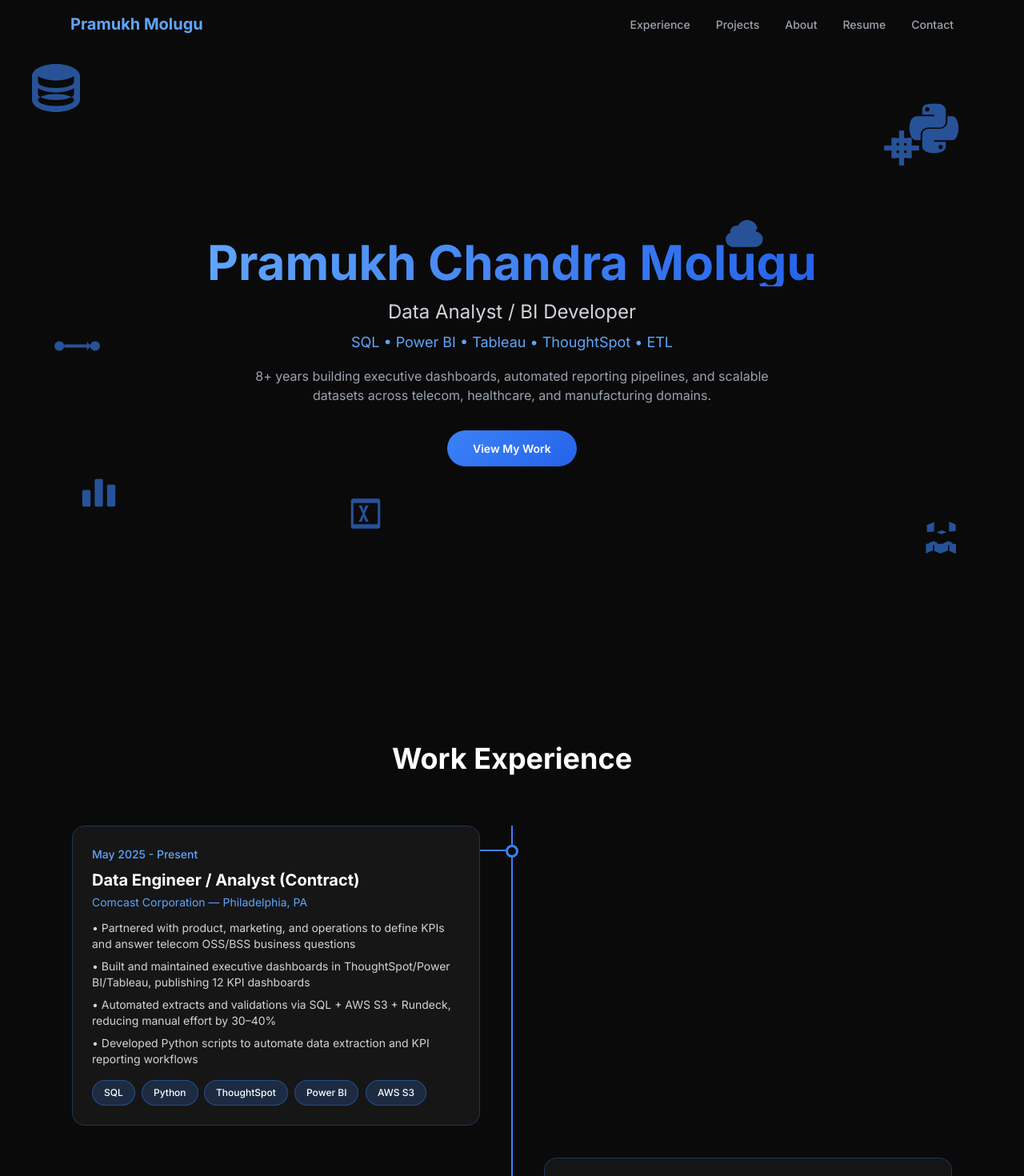
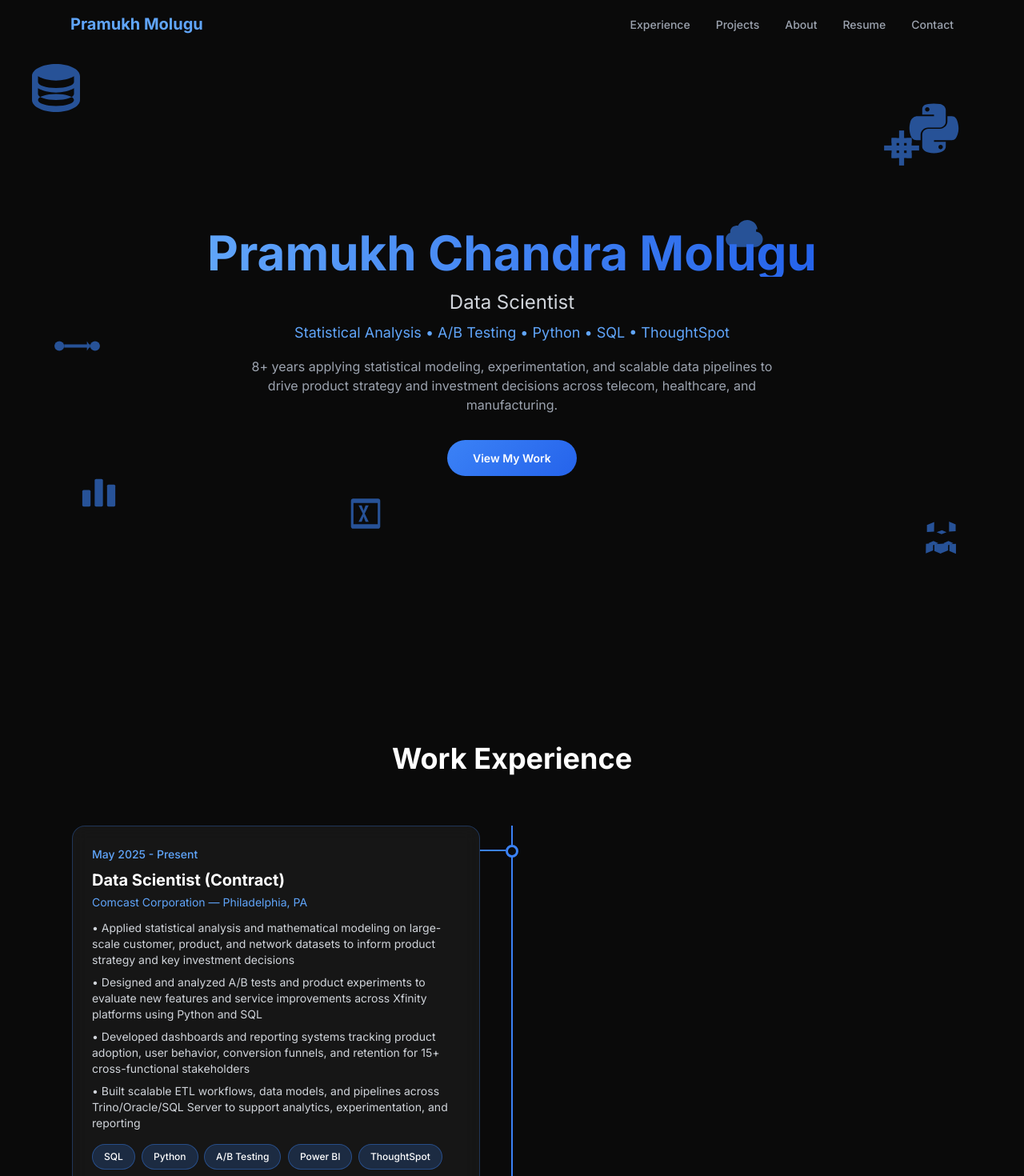
Before and after one commit to pramukhmolugu/portfolio, a Next.js app: page / in a window 1280 px wide. Shown: the top 1470 px of the page at 80% size. Built offline with nearby package versions, Linux system fonts and the light colour scheme.

Commit message:
Rebrand: Data Scientist framing - update Comcast role, bullets, tags, project, hero, about

```diff
--- a/pages/index.js
+++ b/pages/index.js
@@ -55,8 +55,8 @@ export default function Portfolio() {
   return (
     <>
       <Head>
-        <title>Pramukh Chandra Molugu - Data Analyst / BI Developer</title>
-        <meta name="description" content="Data Analyst / BI Developer with 8+ years of experience in SQL, Power BI, Tableau, ThoughtSpot, and ETL" />
+        <title>Pramukh Chandra Molugu - Data Scientist</title>
+        <meta name="description" content="Data Scientist with 8+ years of experience in statistical analysis, A/B testing, experimentation, SQL, Python, Power BI, ThoughtSpot, and scalable ETL pipelines" />
         <meta name="viewport" content="width=device-width, initial-scale=1" />
         <link rel="icon" href="/favicon.ico" />
       </Head>
@@ -700,14 +700,14 @@ export default function Portfolio() {
               Pramukh Chandra Molugu
             </h1>
             <p className="hero-animate hero-animate-2 text-lg sm:text-xl md:text-2xl text-gray-300 mb-2">
-              Data Analyst / BI Developer
+              Data Scientist
             </p>
             <p className="hero-animate hero-animate-3 text-sm sm:text-base md:text-lg text-blue-400 mb-4">
-              SQL • Power BI • Tableau • ThoughtSpot • ETL
+              Statistical Analysis • A/B Testing • Python • SQL • ThoughtSpot
             </p>
             <p className="hero-animate hero-animate-4 text-sm sm:text-base text-gray-400 mb-8 max-w-2xl mx-auto leading-relaxed px-2">
-              8+ years building executive dashboards, automated reporting pipelines,
-              and scalable datasets across telecom, healthcare, and manufacturing domains.
+              8+ years applying statistical modeling, experimentation, and scalable data pipelines
+              to drive product strategy and investment decisions across telecom, healthcare, and manufacturing.
             </p>
             <button
               className="hero-animate hero-animate-5 btn-primary"
@@ -728,20 +728,21 @@ export default function Portfolio() {
               <div className="timeline-item">
                 <div className="timeline-card">
                   <div className="timeline-date">May 2025 - Present</div>
-                  <h3 className="text-xl font-bold mb-1">Data Engineer / Analyst (Contract)</h3>
+                  <h3 className="text-xl font-bold mb-1">Data Scientist (Contract)</h3>
                   <p className="text-blue-400 text-sm mb-3">Comcast Corporation — Philadelphia, PA</p>
                   <ul className="space-y-2 text-gray-300 text-sm mb-4">
-                    <li>• Partnered with product, marketing, and operations to define KPIs and answer telecom OSS/BSS business questions</li>
-                    <li>• Built and maintained executive dashboards in ThoughtSpot/Power BI/Tableau, publishing 12 KPI dashboards</li>
-                    <li>• Automated extracts and validations via SQL + AWS S3 + Rundeck, reducing manual effort by 30–40%</li>
-                    <li>• Developed Python scripts to automate data extraction and KPI reporting workflows</li>
+                    <li>• Applied statistical analysis and mathematical modeling on large-scale customer, product, and network datasets to inform product strategy and key investment decisions</li>
+                    <li>• Designed and analyzed A/B tests and product experiments to evaluate new features and service improvements across Xfinity platforms using Python and SQL</li>
+                    <li>• Developed dashboards and reporting systems tracking product adoption, user behavior, conversion funnels, and retention for 15+ cross-functional stakeholders</li>
+                    <li>• Built scalable ETL workflows, data models, and pipelines across Trino/Oracle/SQL Server to support analytics, experimentation, and reporting</li>
                   </ul>
                   <div className="flex flex-wrap gap-2">
                     <span className="skill-tag">SQL</span>
                     <span className="skill-tag">Python</span>
+                    <span className="skill-tag">A/B Testing</span>
+                    <span className="skill-tag">Power BI</span>
                     <span className="skill-tag">ThoughtSpot</span>
-                    <span className="skill-tag">Power BI</span>
-                    <span className="skill-tag">AWS S3</span>
+                    <span className="skill-tag">Trino</span>
                   </div>
                 </div>
               </div>
@@ -835,11 +836,11 @@ export default function Portfolio() {
                 </div>
               </div>
 
-              {/* Telecom Analytics */}
+              {/* Xfinity Product Analytics */}
               <div className="card-hover bg-[#1a1a1a]/80 backdrop-blur-sm p-6 rounded-2xl border border-gray-800">
-                <h3 className="text-xl font-bold mb-3">Telecom Order & Toast Trend Analytics</h3>
+                <h3 className="text-xl font-bold mb-3">Xfinity Product Analytics Dashboard</h3>
                 <p className="text-gray-400 mb-4 text-sm leading-relaxed">
-                  Developed trend dashboards and reporting using Trino/Oracle SQL + Power BI/ThoughtSpot to track impacted orders/toasts/accounts by day for anomaly detection.
+                  Developed trend dashboards using Trino/Oracle SQL and Power BI/ThoughtSpot to track product adoption, user behavior, and anomaly detection across Comcast&apos;s digital platforms, supporting executive review and experimentation reporting.
                 </p>
                 <div className="flex flex-wrap gap-2 mb-4">
                   <span className="skill-tag">SQL</span>
@@ -875,13 +876,13 @@ export default function Portfolio() {
               <div className="lg:col-span-2">
                 <div className="space-y-6 text-gray-300 leading-relaxed">
                   <p>
-                    I'm a Data Analyst / BI Developer with 8+ years of experience turning complex datasets into reliable dashboards, automated reporting, and decision-ready insights. I've worked across telecom, healthcare, and manufacturing domains, supporting stakeholders with KPI monitoring, performance optimization, and data quality improvements.
+                    I&apos;m a Data Scientist with 8+ years of experience applying statistical analysis, mathematical modeling, and experimentation to turn large-scale datasets into actionable product insights. I&apos;ve worked across telecom, healthcare, and manufacturing domains, driving product strategy, investment decisions, and operational improvements through rigorous data science.
                   </p>
                   <p>
-                    I enjoy solving messy data problems, improving reporting efficiency, and building scalable reporting frameworks that teams can trust. I'm especially interested in analytics engineering, executive reporting, and automation-driven BI solutions.
+                    I specialize in designing and analyzing A/B tests, building experimentation frameworks, and developing scalable data pipelines that power analytics and reporting. I&apos;m especially passionate about the intersection of statistical rigor and practical product impact&mdash;translating complex models into decisions that matter.
                   </p>
                   <p>
-                    Outside work, I focus on continuous learning, exploring new data tools, and improving my end-to-end engineering + analytics skillset.
+                    Outside work, I focus on continuous learning, exploring emerging data science tools, and deepening my expertise in machine learning and causal inference.
                   </p>
                 </div>
               </div>
```
